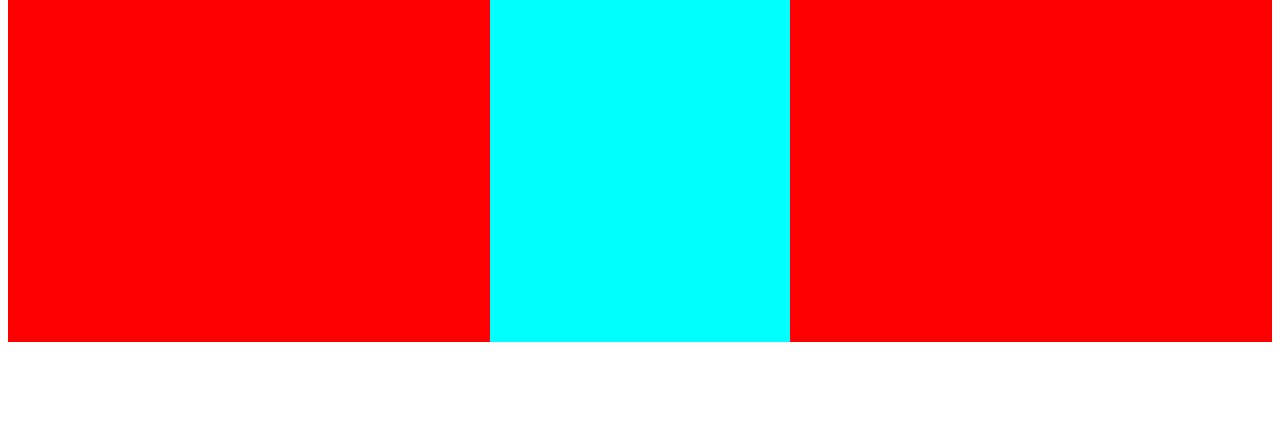
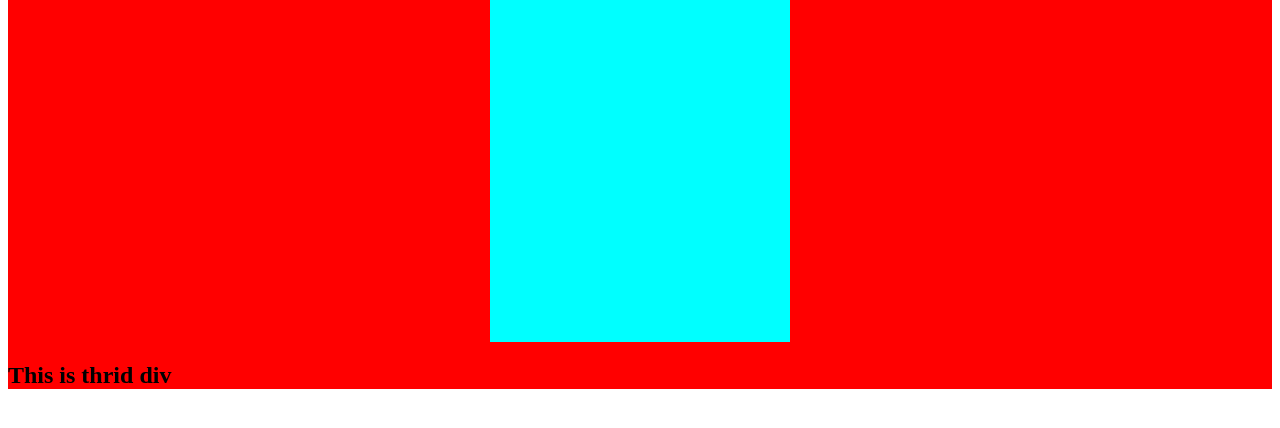
Before and after one commit to SudipTamang19/test, a plain HTML site: page index.html in a window 1280 px wide. Shown: the part 348-776 px from the top of the page. Drawn offline with Linux system fonts and the light colour scheme.

Commit message:
Muzi motye

```diff
--- a/index.html
+++ b/index.html
@@ -20,6 +20,9 @@
             <h1>hello 2</h1>
 
     </div>
+    <div>
+        <h2>This is thrid div</h2>
+    </div>
 
 
 </body>
```
